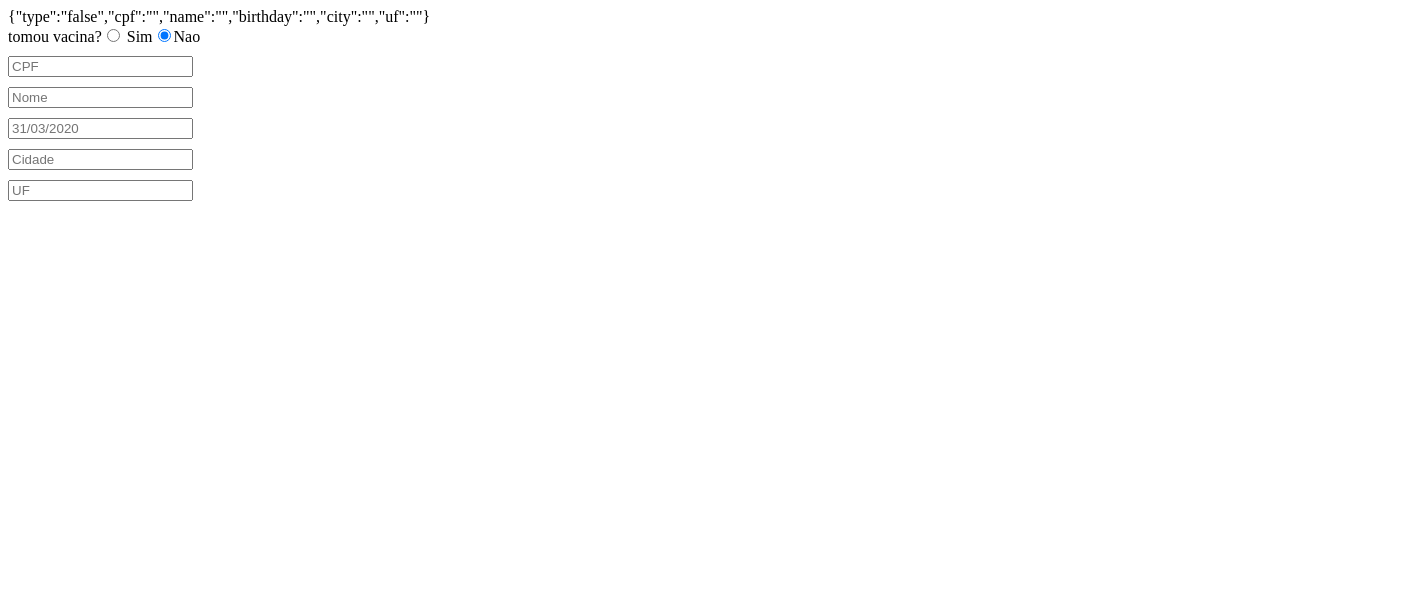
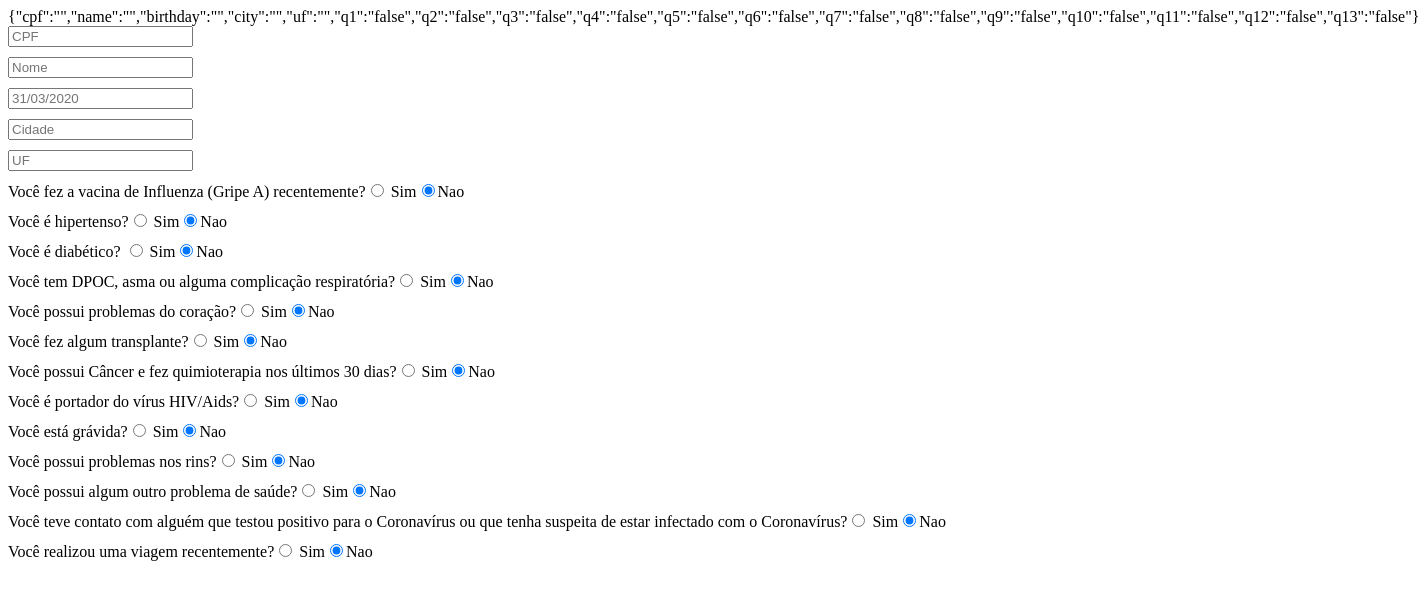
Before and after one commit to empresaejec/SiteComiteEnfrentamento, a React (Create React App) app: page / in a window 1280 px wide. Shown: the top 600 px of the page, 1419 px wide, since content can reach past the window. Built offline with nearby package versions, Linux system fonts and the light colour scheme.

Commit message:
perguntas adicionadas

```diff
--- a/src/components/Radio.jsx
+++ b/src/components/Radio/index.jsx
@@ -4,22 +4,22 @@ import {Field} from 'formik'
 export default function Radio(props){
   return (
   <Field
-    name={props.name}
-    render={({field})=>(
+    name={props.nameValue}
+    render={({field, form, meta})=>(
         <div>
             <label htmlFor="question">{props.question}</label>
           <input
             {...field}
             value= "true"
             checked={field.value === "true"}
-            name={props.name}
+            name={props.nameValue}
             type="radio"
           /> <label htmlFor="yes">{props.option1 ? props.option1 : "Sim"}</label>
           <input
             {...field}
             value="false"
             checked={field.value === 'false'}
-            name={props.name}
+            name={props.nameValue}
             type="radio"
           /><label htmlFor="yes">{props.option1 ? props.option2 : "Nao"}</label>
         </div>
--- a/src/pages/Form/index.jsx
+++ b/src/pages/Form/index.jsx
@@ -1,32 +1,37 @@
 import React from 'react'
 import './styles.css'
 import {Formik} from 'formik'
-import Radio from '../../components/Radio'
+import Radio from "../../components/Radio/index"
 
 function Form(){
 
     return(
         <Formik
             initialValues={{
-                type:'false',
                 cpf:"",
                 name:"",
                 birthday:"",
                 city:"",
                 uf:"",
-
+                q1:"false",
+                q2:"false",
+                q3:"false",
+                q4:"false",
+                q5:"false",
+                q6:"false",
+                q7:"false",
+                q8:"false",
+                q9:"false",
+                q10:"false",
+                q11:"false",
+                q12:"false",
+                q13:"false",
                 }}
             onSubmit={values => alert(JSON.stringify(values, null, 2))}
         >
         {({values,errors,touched,handleChange,handleBlur}) => (
-            <form className="form">
+            <form>
                 {JSON.stringify(values)}
-
-                <Radio
-                    name = 'type'
-                    question = "tomou vacina?"
-                />
-
                 <div>
                     <input
                     type="text"
@@ -81,86 +86,63 @@ function Form(){
                     onBlur={handleBlur}
                     value={values.uf}/>
                 </div>
-
+                <Radio
+                    className="radio"
+                    nameValue = 'q1'
+                    question = "Você fez a vacina de Influenza (Gripe A) recentemente?"
+                />
+                <Radio
+                    nameValue = 'q2'
+                    question = "Você é hipertenso?"
+                />
+                <Radio
+                    nameValue = 'q3'
+                    question = "Você é diabético? "
+                />
+                <Radio
+                    nameValue = 'q4'
+                    question = "Você tem DPOC, asma ou alguma complicação respiratória?"
+                />
+                <Radio
+                    nameValue = 'q5'
+                    question = "Você possui problemas do coração?"
+                />
+                <Radio
+                    nameValue = 'q6'
+                    question = "Você fez algum transplante?"
+                />
+                <Radio
+                    nameValue = 'q7'
+                    question = "Você possui Câncer e fez quimioterapia nos últimos 30 dias?"
+                />
+                <Radio
+                    nameValue = 'q8'
+                    question = "Você é portador do vírus HIV/Aids?"
+                />
+                <Radio
+                    nameValue = 'q9'
+                    question = "Você está grávida?"
+                />
+                <Radio
+                    nameValue = 'q10'
+                    question = "Você possui problemas nos rins?"
+                />
+                <Radio
+                    nameValue = 'q11'
+                    question = "Você possui algum outro problema de saúde?"
+                />
+                <Radio
+                    nameValue = 'q12'
+                    question = "Você teve contato com alguém que testou positivo para o Coronavírus ou que tenha suspeita de estar infectado com o Coronavírus?"
+                />
+                <Radio
+                    nameValue = 'q13'
+                    question = "Você realizou uma viagem recentemente?"
+                />
             </form>
         )}
 
-            {/* <input type="text" name="cpf" className="form-text" onChange={setCpf} placeholder="CPF"/>
-
-            <input type="text" name="name" className="form-text" onChange={setName} placeholder="Nome"/>
-
-            <input type="datetime" name="birthday" className="form-date" onChange={setBirthday} placeholder="31/03/2020"/>
-
-            <input type="text" name="city" className="form-text" onChange={setCity} placeholder="Cidade"/>
-
-            <input type="text" name="uf" className="form-text" onChange={setUf} placeholder="UF"/>
-
-            <div>Você fez a vacina de Influenza (Gripe A) recentemente?
-                <input type="radio" name="q1" className='form-radio' value="yes"/>Sim
-                <input type="radio" name="q1" className='form-radio' value="no" checked/>Não
-            </div>
-            <span>Você é hipertenso?
-                <input type="radio" name="q2" className='form-radio' value="yes"/>Sim
-                <input type="radio" name="q2" className='form-radio' value="no" checked/>Não
-            </span>
-
-            <span>Você é diabético?
-                <input type="radio" name="q3" className='form-radio' value="yes"/>Sim
-                <input type="radio" name="q3" className='form-radio' value="no" checked/>Não
-            </span>
-
-            <span>Você tem DPOC, asma ou alguma complicação respiratória?
-                <input type="radio" name="q4" className='form-radio' value="yes"/>Sim
-                <input type="radio" name="q4" className='form-radio' value="no" checked/>Não
-            </span>
-
-            <span>Você possui problemas do coração?
-                <input type="radio" name="q5" className='form-radio' value="yes"/>Sim
-                <input type="radio" name="q5" className='form-radio' value="no" checked/>Não
-            </span>
-
-            <span>Você fez algum transplante?
-                <input type="radio" name="q6" className='form-radio' value="yes"/>Sim
-                <input type="radio" name="q6" className='form-radio' value="no" checked/>Não
-            </span>
-
-            <span>Você possui Câncer e fez quimioterapia nos últimos 30 dias?
-                <input type="radio" name="q7" className='form-radio' value="yes"/>Sim
-                <input type="radio" name="q7" className='form-radio' value="no" checked/>Não
-            </span>
-
-            <span>Você é portador do vírus HIV/Aids?
-                <input type="radio" name="q8" className='form-radio' value="yes"/>Sim
-                <input type="radio" name="q8" className='form-radio' value="no" checked/>Não
-            </span>
-
-            <span>Você está grávida?
-                <input type="radio" name="q9" className='form-radio' value="yes"/>Sim
-                <input type="radio" name="q9" className='form-radio' value="no" checked/>Não
-            </span>
-
-            <span>Você possui problemas nos rins?
-                <input type="radio" name="q10" className='form-radio' value="yes"/>Sim
-                <input type="radio" name="q10" className='form-radio' value="no" checked/>Não
-            </span>
-
-            <span>Você possui algum outro problema de saúde?
-                <input type="radio" name="q11" className='form-radio' value="yes"/>Sim
-                <input type="radio" name="q11" className='form-radio' value="no" checked/>Não
-                <input type='text' name="q11-description" className='form-text'/>
-            </span>
-
-
-            <span>Você teve contato com alguém que testou positivo para o Coronavírus ou que tenha suspeita de estar infectado com o Coronavírus?
-                <input type="radio" name="q12" className='form-radio' value="yes"/>Sim
-                <input type="radio" name="q12" className='form-radio' value="no" checked/>Não
-            </span>
-
-            <span>Você realizou uma viagem recentemente?
-                <input type="radio" name="q13" className='form-radio' value="yes"/>Sim
-                <input type="radio" name="q13" className='form-radio' value="no" checked/>Não
-            </span>
-            <span>Quais desses sintomas você apresenta?
+            {/* <span>Quais desses sintomas você apresenta?
                 <input type="checkbox" name="q14a" />Dificuldade para respirar
                 <input type="checkbox" name="q14b" /> Febre maior ou igual a 38ºC
                 <input type="checkbox" name="q14c" /> Dores no corpo
--- a/src/pages/Form/styles.css
+++ b/src/pages/Form/styles.css
@@ -1,4 +1,4 @@
-.form{
+form{
     display: flex;
     flex-direction: column;
     justify-content: center;
@@ -6,6 +6,11 @@
 
 }
 
-.form div{
+form div{
     padding-bottom: 10px;
 }
+
+from div .radio{
+    color:#e5e;
+    background-color: #e5e;
+}
```
Also changed, not shown: src/components/Radio/styles.css (added).
